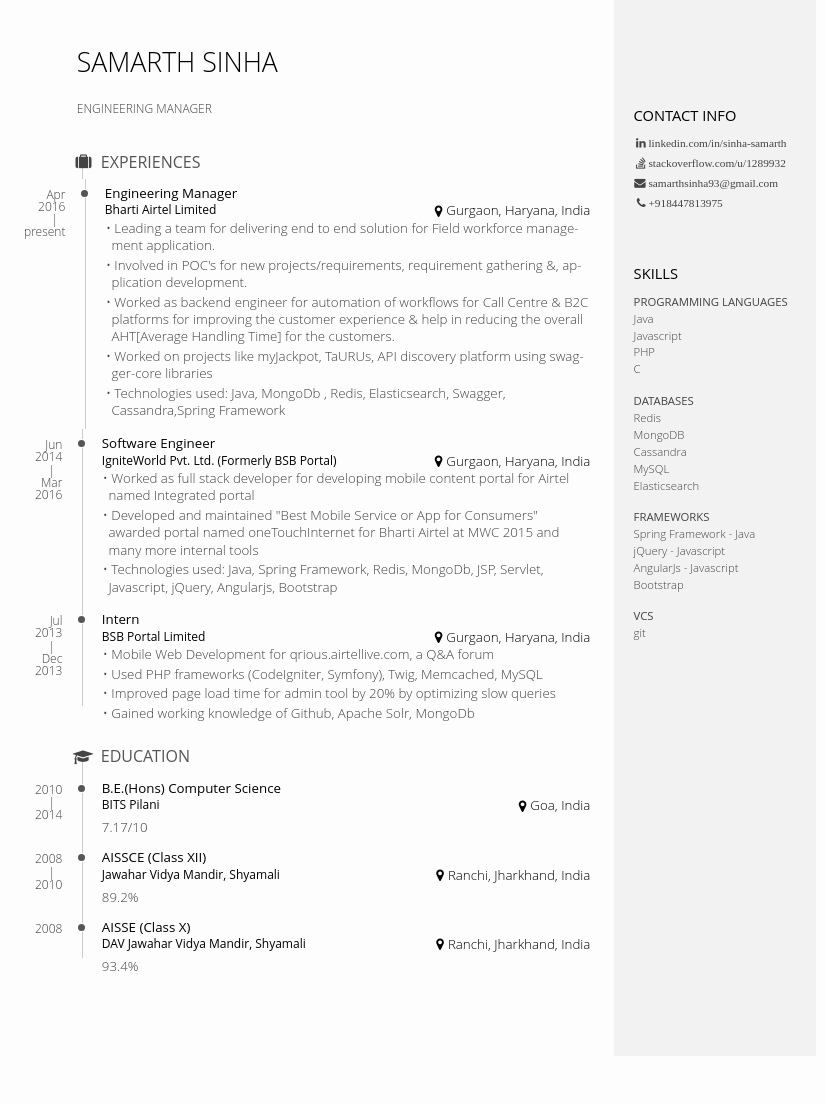
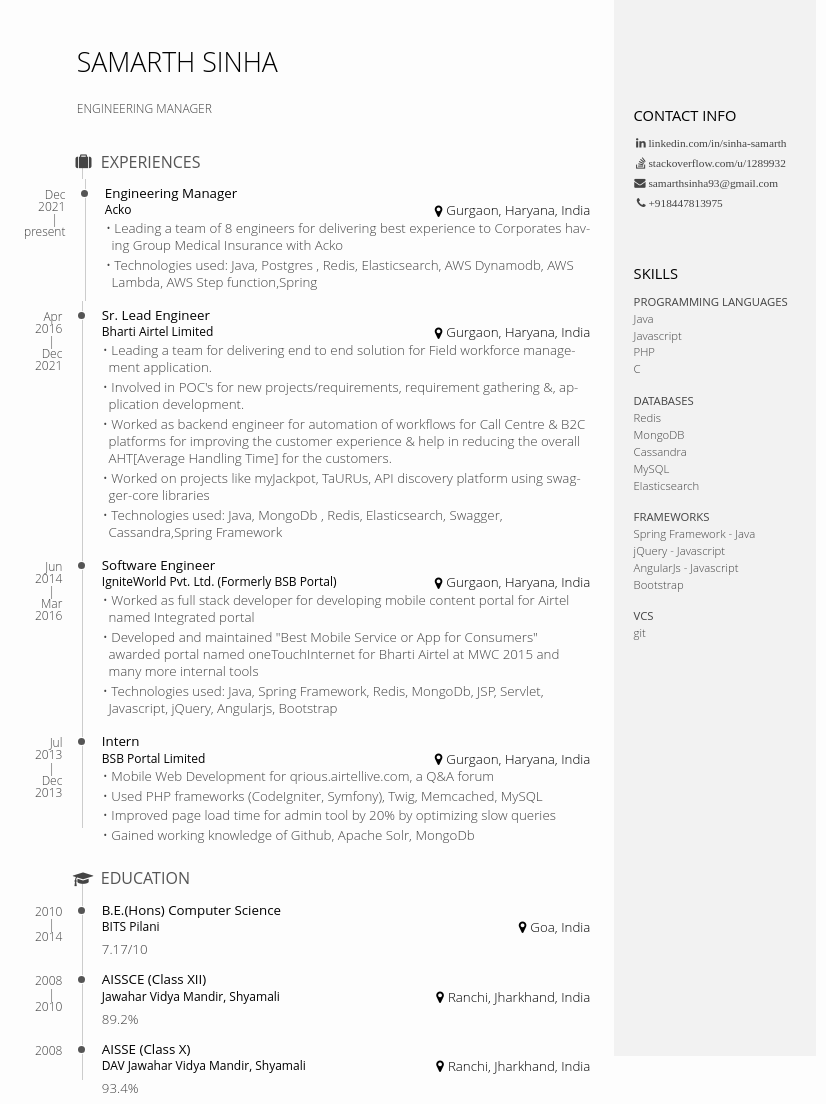
Before and after one commit to samarthsinha/samarthsinha.github.io, a Jekyll site: the page built from resume.md, in a window 1280 px wide. Shown: the whole page, without its empty margins (0-826 px from the left). Built offline with Jekyll 4.4.1, drawn with Linux system fonts in a browser that asks for light colours; before the commit the page ends 1056 px from its top, so only the background shows below that.

Commit message:
Update resume.md

```diff
--- a/resume.md
+++ b/resume.md
@@ -12,15 +12,37 @@ permalink: /resume
         <h2>
             <i class="fa fa-suitcase"></i> Experiences
         </h2>
+
         <section class="blocks">
             <div class="date">
-                <span>Apr 2016</span><span>present</span>
+                <span>Dec 2021</span><span>present</span>
             </div>
             <div class="decorator">
             </div>
             <div class="details">
                 <header>
                     <h3>{{site.current_profile}}</h3>
+                    <span class="place">Acko</span>
+                    <span class="location">Gurgaon, Haryana, India</span>
+                </header>
+                <div>
+                    <ul>
+                       <li>Leading a team of 8 engineers for delivering best experience to Corporates having Group Medical Insurance with Acko</li>
+                       <li> Technologies used: Java, Postgres , Redis, Elasticsearch, AWS Dynamodb, AWS Lambda, AWS Step function,Spring</li>
+                    </ul>
+                </div>
+            </div>
+        </section>
+
+        <section class="blocks">
+            <div class="date">
+                <span>Apr 2016</span><span>Dec 2021</span>
+            </div>
+            <div class="decorator">
+            </div>
+            <div class="details">
+                <header>
+                    <h3>Sr. Lead Engineer</h3>
                     <span class="place">Bharti Airtel Limited</span>
                     <span class="location">Gurgaon, Haryana, India</span>
                 </header>
```
